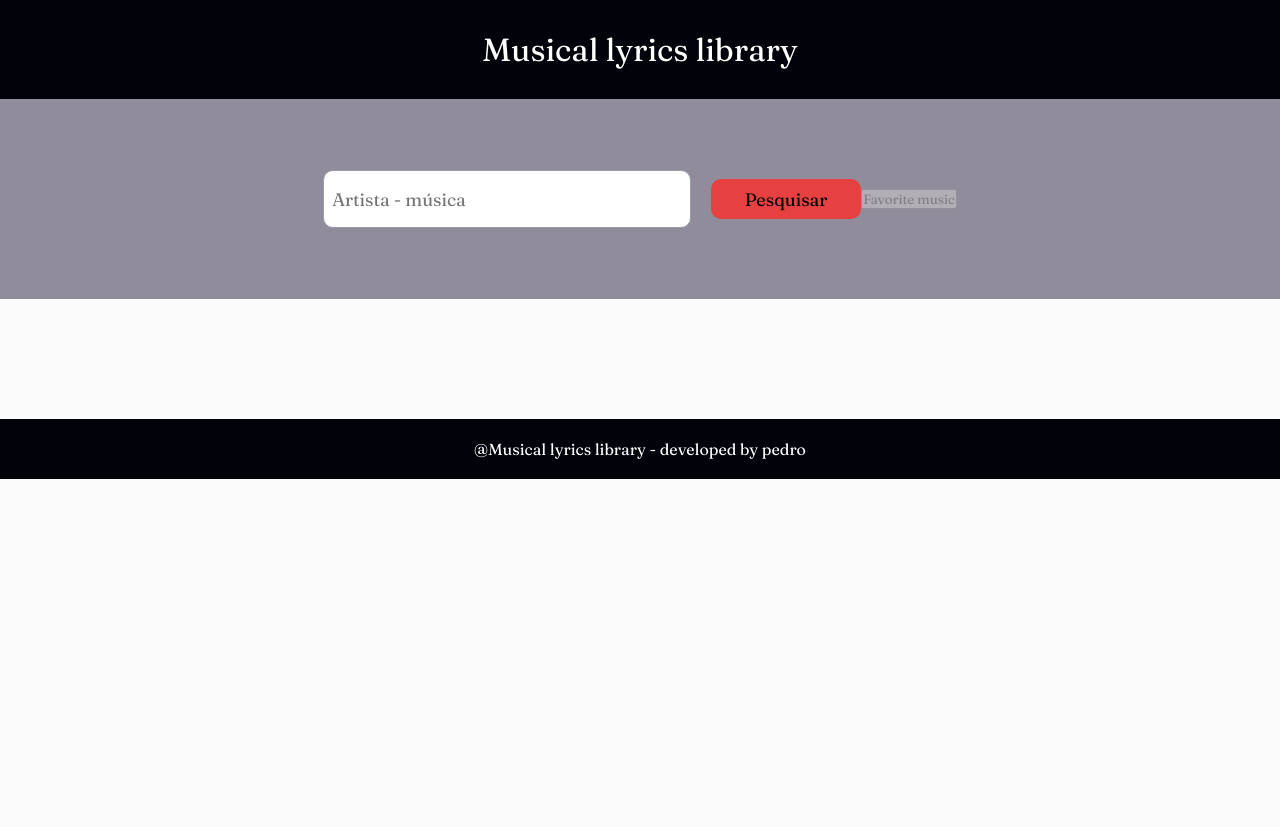
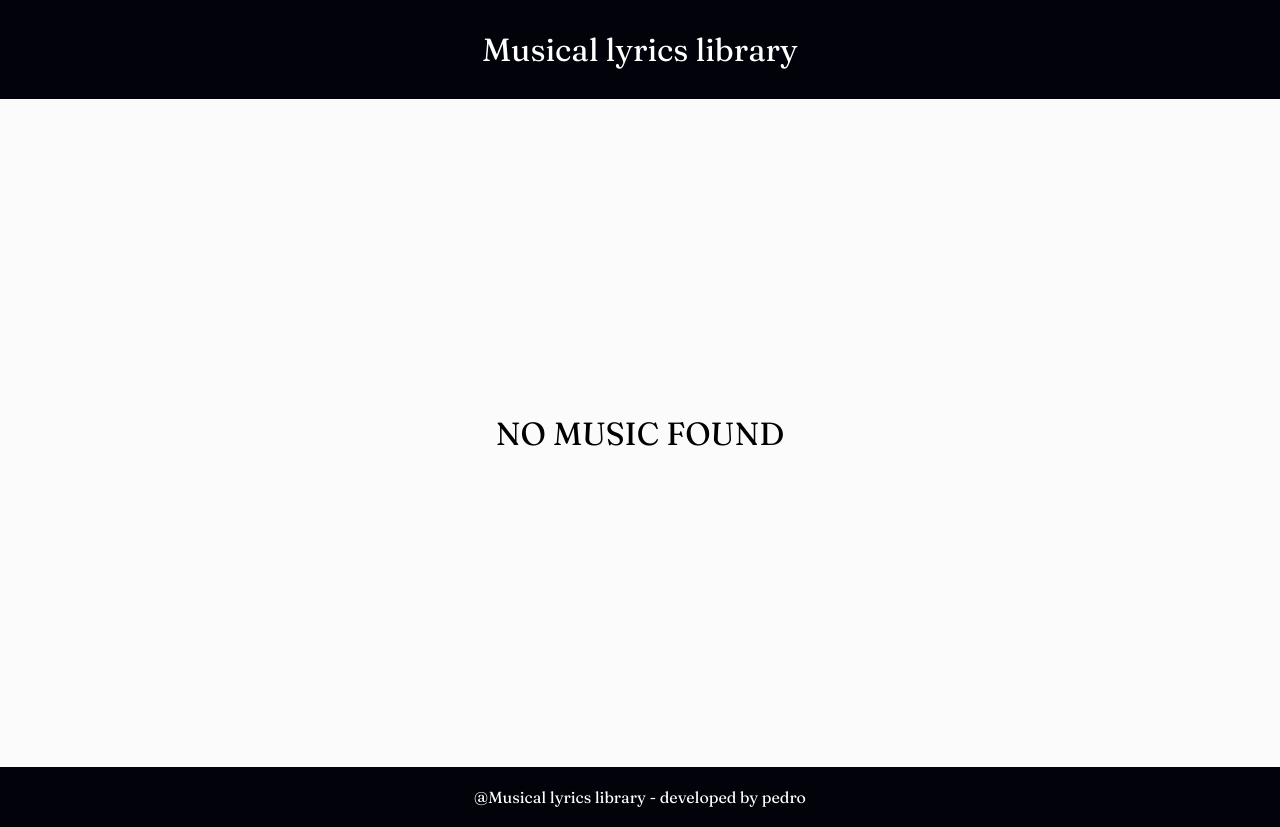
Before and after one commit to PedroHenrique-git/-MusicalLyricsLibrary, a React (Create React App) app: page /favorites in a window 1280 px wide. Before the commit the page ends 800 px from the top, so only its background shows below. Built offline with nearby package versions, Linux system fonts and the light colour scheme.

Commit message:
commit final

```diff
--- a/package.json
+++ b/package.json
@@ -13,6 +13,7 @@
     "axios": "^0.21.1",
     "react": "^17.0.1",
     "react-dom": "^17.0.1",
+    "react-router-dom": "^5.2.0",
     "react-scripts": "4.0.1",
     "styled-components": "^5.2.1",
     "typescript": "^4.1.3",
@@ -43,6 +44,7 @@
     ]
   },
   "devDependencies": {
+    "@types/react-router-dom": "^5.1.7",
     "@types/styled-components": "^5.1.7",
     "@typescript-eslint/eslint-plugin": "^4.14.0",
     "@typescript-eslint/parser": "^4.14.0",
--- a/src/App.tsx
+++ b/src/App.tsx
@@ -1,17 +1,17 @@
 import React from 'react';
+import { BrowserRouter } from 'react-router-dom';
 import { GlobalStyle } from './styles/GlobalStyles';
-import HeaderComponent from './components/header';
-import FooterComponent from './components/footer';
-import IndexPage from './pages/index';
+import Routes from './routes/routes';
+// import HeaderComponent from './components/header';
+// import FooterComponent from './components/footer';
+// import IndexPage from './pages/index';
 
 function App() {
   return (
-    <>
+    <BrowserRouter>
       <GlobalStyle />
-      <HeaderComponent />
-      <IndexPage />
-      <FooterComponent />
-    </>
+      <Routes />
+    </BrowserRouter>
   );
 }
 
--- a/src/components/header/index.tsx
+++ b/src/components/header/index.tsx
@@ -1,10 +1,15 @@
 import React from 'react';
+import { Link } from 'react-router-dom';
 import { Header } from './styled';
 
 export default function HeaderComponent() {
   return (
-    <Header>
-      <h1>Musical lyrics library</h1>
-    </Header>
+    <>
+      <Header>
+        <Link to="/">
+          <h1>Musical lyrics library</h1>
+        </Link>
+      </Header>
+    </>
   );
 }
--- a/src/components/header/styled.tsx
+++ b/src/components/header/styled.tsx
@@ -7,4 +7,10 @@ export const Header = styled.header`
     text-align: center;
     position: sticky;
     top: 0;
+    a {
+        text-decoration: none;
+        h1 {
+            color: #fff;
+        }
+    }
 `;
--- /dev/null
+++ b/src/pages/favoriteMusics/index.tsx
@@ -0,0 +1,63 @@
+/* eslint-disable no-control-regex */
+import React from 'react';
+import HeaderComponent from '../../components/header';
+import FooterComponent from '../../components/footer';
+import { MusicsContainer } from './styled';
+
+interface Imusic {
+    title: string;
+    lyric:string;
+}
+
+export default function FavoriteMusic() {
+  const musics: string | null = localStorage.getItem('favoriteMusics');
+  let favoriteMusics: Array<Imusic> = [];
+
+  if (musics) {
+    favoriteMusics = JSON.parse(musics);
+  }
+
+  const formatedLyric = (value: string): string[] => value.split('\n');
+
+  if (!favoriteMusics || !musics) {
+    return (
+      <>
+        <HeaderComponent />
+        <h1 style={{
+          height: '83.5vh',
+          textAlign: 'center',
+          display: 'flex',
+          alignItems: 'center',
+          justifyContent: 'center',
+          textTransform: 'uppercase',
+        }}
+        >
+          No music found
+
+        </h1>
+        <FooterComponent />
+      </>
+    );
+  }
+
+  return (
+    <>
+      <HeaderComponent />
+      <MusicsContainer>
+        {favoriteMusics.map((music) => (
+          <ul>
+            <li>{music.title}</li>
+            {formatedLyric(music.lyric).map((lines) => (
+              <li>
+                {lines}
+                {' '}
+                <br />
+              </li>
+            ))}
+          </ul>
+        ))}
+      </MusicsContainer>
+      <FooterComponent />
+    </>
+  );
+}
--- /dev/null
+++ b/src/pages/favoriteMusics/styled.tsx
@@ -0,0 +1,25 @@
+import styled from 'styled-components';
+
+export const MusicsContainer = styled.div`
+    margin: 0 auto;
+    width: 100%;
+    max-width: 1600px;
+    display: flex;
+    justify-content: center;
+    flex-wrap: wrap;
+
+    ul {
+        background: #9a9da8;
+        border-radius: 4px;
+        margin: 20px;
+        padding: 20px;
+        list-style: none;
+        height: auto;
+
+        li:first-child {
+            font-size: 18px;
+            font-weight: bolder;
+            margin-bottom: 20px;
+        }
+    }
+`;
--- a/src/pages/index/ styled.tsx
+++ b/src/pages/index/ styled.tsx
@@ -18,37 +18,75 @@ export const Form = styled.form`
     width: 100%;
 
     @media (max-width: 640px) {
+        height: 320px;
         flex-direction: column;
     }
 
-    input {
+    input[type="text"] {
         border-radius: 10px;
         height: 40px;
         padding: 8px;
         font-size: 18px;
-    }
-
-    input[type="text"] {
         border: 1px solid#9a9da8;
         margin-right: 20px;
         width: 350px;
 
         @media (max-width: 640px) {
+            display: flex;
+            justify-content: center;
+            align-items: center;
+            flex-direction: column;
+            width: 330px;
             margin: 20px 0;
         }
     }
 
-    input[type="submit"] {
+    .btn {
+        border-radius: 10px;
+        height: 40px;
+        padding: 8px;
+        font-size: 18px;
         background: #e64041;
         border: none;
         cursor: pointer;
         width: 150px;
+        margin-right: 15px;
+
+        @media (max-width: 640px) {
+            margin-top: 15px;
+        }
+    }
+
+    .btn-favorite {
+        color: #000;
+        height: auto;
+        text-decoration: none;
+        text-align: center;
     }
 `;
 
 export const LyricContainer = styled.div`
     margin: 50px 0;
-    p {
+
+    @media (max-width: 640px) {
+        margin: 50px 30px;
+    }
+
+    ul {
+        list-style: none;
+    }
+    p,.has-music {
         text-align: center;
     }
+    .no-music {
+        text-align: center;
+        text-transform: uppercase;
+        height: 50.5vh;
+        font-size: 32px;
+    }
+    .title-music {
+        text-align: center;
+        text-transform: uppercase;
+        margin-bottom: 20px;
+    }
 `;
--- a/src/pages/index/index.tsx
+++ b/src/pages/index/index.tsx
@@ -1,10 +1,13 @@
 /* eslint-disable no-control-regex */
 import React, { FormEvent } from 'react';
+import { Link } from 'react-router-dom';
 import { Main, Form, LyricContainer } from './ styled';
 import api from '../../utils/api';
 import LoadingComponent from '../../components/isLoadingComponent';
+import HeaderComponent from '../../components/header';
+import FooterComponent from '../../components/footer';
 
-const favoriteMusics: string[] = [];
+const favoriteMusics: Object[] = [];
 
 export default function IndexPage() {
   const [music, setMusic] = React.useState('');
@@ -34,15 +37,22 @@ export default function IndexPage() {
     setIsLoading(true);
   };
 
-  const formatedLyric = (value: string): string => {
-    // const btn = '<br> <button class="favorite-btn">Favorite music</button>';
-    const string = value.replace(new RegExp('\n', 'g'), '<br>');
-    return string;
+  const formatedLyric = (value: string): string[] => {
+    let arr:string[] = [];
+    if (value) {
+      arr = value.split('\n');
+    } else {
+      arr.push('no music searched');
+    }
+    return arr;
   };
 
   const setFavoriteMusic = (): void => {
     if (lyric) {
-      favoriteMusics.push(lyric);
+      favoriteMusics.push({
+        title: music,
+        lyric,
+      });
       localStorage.setItem('favoriteMusics', JSON.stringify(favoriteMusics));
     }
   };
@@ -52,15 +62,30 @@ export default function IndexPage() {
   }
 
   return (
+    <>
+      <HeaderComponent />
       <Main>
         <Form onSubmit={(e) => handleSubmit(e)}>
           <input value={music} onChange={(e) => setMusic(e.target.value)} type="text" name="nameMusic" id="nameMusic" placeholder="Artista - música" />
-        <input type="submit" value="Pesquisar" />
-        <button disabled={lyric === ''} onClick={setFavoriteMusic} type="button" className="favorite-btn">Favorite music</button>
+          <input type="submit" value="Pesquisar" className="btn" />
+          <button disabled={lyric === ''} onClick={setFavoriteMusic} className="btn" type="button">Favorite music</button>
+          <Link to="/favorites" className="btn btn-favorite">My favorite musics</Link>
         </Form>
         <LyricContainer>
-        <p dangerouslySetInnerHTML={{ __html: formatedLyric(lyric) }} />
+          <h1 className={`${music && lyric ? 'title-music' : ''}`}>{`${music && lyric ? music : ''}`}</h1>
+          <ul>
+            {formatedLyric(lyric).map((line, index) => (
+              // eslint-disable-next-line react/no-array-index-key
+              <li key={`${index}`} className={`${formatedLyric(lyric)[0] === 'no music searched' ? 'no-music' : 'has-music'}`}>
+                {line}
+                {' '}
+                <br />
+              </li>
+            ))}
+          </ul>
         </LyricContainer>
       </Main>
+      <FooterComponent />
+    </>
   );
 }
--- /dev/null
+++ b/src/routes/routes.tsx
@@ -0,0 +1,13 @@
+import React from 'react';
+import { Switch, Route } from 'react-router-dom';
+import favoriteMusics from '../pages/favoriteMusics';
+import index from '../pages/index';
+
+export default function Routes() {
+  return (
+    <Switch>
+      <Route exact path="/" component={index} />
+      <Route exact path="/favorites" component={favoriteMusics} />
+    </Switch>
+  );
+}
```
Also changed, not shown: 2 other files (tests, documents, lock files or other folders). Lines whose indentation alone changed are shown as unchanged.
